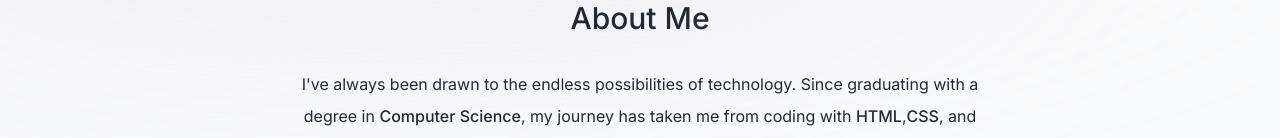
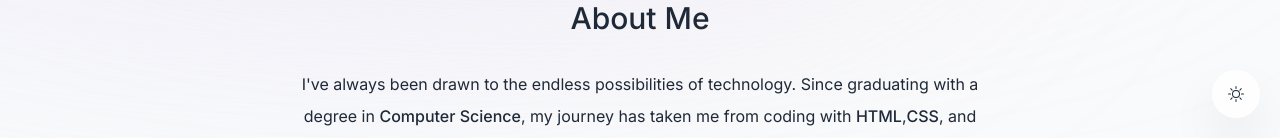
Before and after one commit to chormunlam/portfolio_next, a Next.js app: page / in a window 1280 px wide. Shown: the part 662-800 px from the top of the page. Built offline with nearby package versions, Linux system fonts and the light colour scheme; no server answers.

Commit message:
color theme, change layout bright spot, and bg, also header

```diff
--- a/app/layout.tsx
+++ b/app/layout.tsx
@@ -5,6 +5,7 @@
 import ActiveSectionContextProvider from "@/context/active-section-context";
 import ThemeContextProvider from "@/context/theme-context";
 import { Toaster } from "react-hot-toast";
+import ThemeSwitch from "@/components/theme-switch";
 
 
 
@@ -25,21 +26,30 @@
   return (
     <html lang="en" className="!scroll-smooth">
       <body
-        className={`${inter.className} bg-gray-50 text-gray-800 relative pt-28 sm:pt-36 dark:bg-gray-900 dark:text-gray-50 dark:text-opacity-90`}
+        className={`${inter.className}
+        bg-gray-50 text-gray-800 relative pt-28 sm:pt-36
+        dark:bg-gray-900 dark:text-gray-50 dark:text-opacity-90`}
       >
-        <div className="bg-[#fbe2e3] absolute top-[-6rem] -z-10 right-[11rem] h-[31.25rem] w-[31.25rem] rounded-full blur-[10rem] sm:w-[68.75rem] dark:bg-[#946263]"></div>
-        <div className="bg-[#dbd7fb] absolute top-[-1rem] -z-10 left-[-35rem] h-[31.25rem] w-[50rem] rounded-full blur-[10rem] sm:w-[68.75rem] md:left-[-33rem] lg:left-[-28rem] xl:left-[-15rem] 2xl:left-[-5rem] dark:bg-[#676394]"></div>
+        <div className="bg-[#fbe2e3] absolute top-[-6rem] -z-10 right-[11rem]
+        h-[31.25rem] w-[31.25rem] rounded-full blur-[10rem] sm:w-[68.75rem]
+        dark:bg-[#946263]"></div>
+        <div className="bg-[#dbd7fb] absolute top-[-1rem] -z-10 left-[-35rem]
+         h-[31.25rem] w-[50rem] rounded-full blur-[10rem] sm:w-[68.75rem] md:left-[-33rem]
+         lg:left-[-28rem] xl:left-[-15rem] 2xl:left-[-5rem]
+         dark:bg-[#676394]"></div>
 
         <ThemeContextProvider>
           <ActiveSectionContextProvider>
             <Header />
             {children}
             <Footer />
+            <ThemeSwitch />
 
             <Toaster position="top-right" />
 
           </ActiveSectionContextProvider>
         </ThemeContextProvider>
+
       </body>
     </html>
   );
--- a/components/theme-switch.tsx
+++ b/components/theme-switch.tsx
@@ -0,0 +1,23 @@
+"use client";
+
+import { useTheme } from "@/context/theme-context";
+import React from "react";
+import { BsMoon, BsSun } from "react-icons/bs";
+
+export default function ThemeSwitch() {
+  const { theme, toggleTheme } = useTheme();
+
+  return (
+    <button
+      className="fixed bottom-5 right-5 bg-white w-[3rem] h-[3rem]
+       bg-opacity-80 backdrop-blur-[0.5rem] border border-white border-opacity-40
+        shadow-2xl rounded-full flex items-center justify-center hover:scale-[1.15]
+        active:scale-105 transition-all dark:bg-gray-950"
+        onClick={toggleTheme}
+    >
+    {theme === "light" ? <BsSun /> : <BsMoon />}
+
+    </button>
+  );
+}
+//  {theme === "light" ? <BsSun /> : <BsMoon />}
--- a/tailwind.config.js
+++ b/tailwind.config.js
@@ -11,9 +11,6 @@
 
 
 
-
-
-
       },
       backgroundImage: {
         'gradient-radial': 'radial-gradient(var(--tw-gradient-stops))',
@@ -23,4 +20,5 @@
     },
   },
   plugins: [],
+  darkMode: 'class',
 }
```
